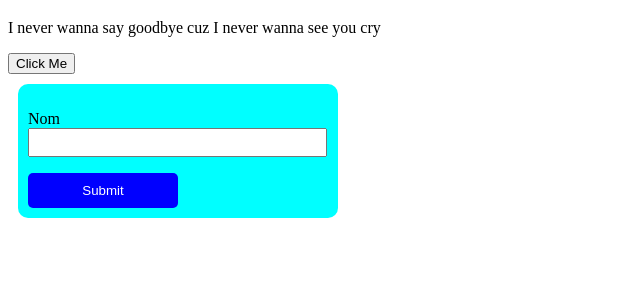
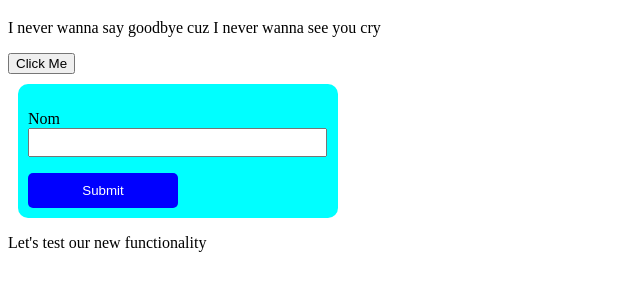
Before and after one commit to FruLewis/School_Canteen, a plain HTML site: page index.html in a window 1280 px wide. Shown: the part 61-352 px from the top of the page, without its empty margins (0-640 px from the left). Drawn offline with Linux system fonts and the light colour scheme.

Commit message:
new function

```diff
--- a/index.html
+++ b/index.html
@@ -20,6 +20,8 @@
         <button>Submit</button>
     </form>
 
+    <p>Let's test our new functionality</p>
+
     <script src="./main.js"></script>
 </body>
 </html>
```
